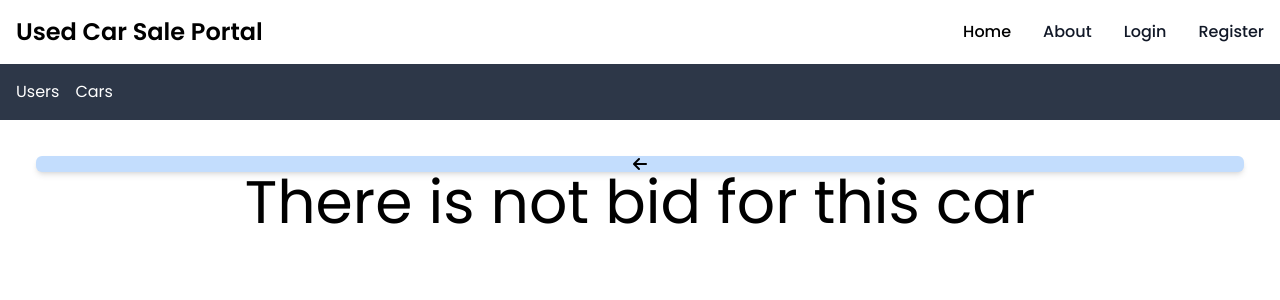
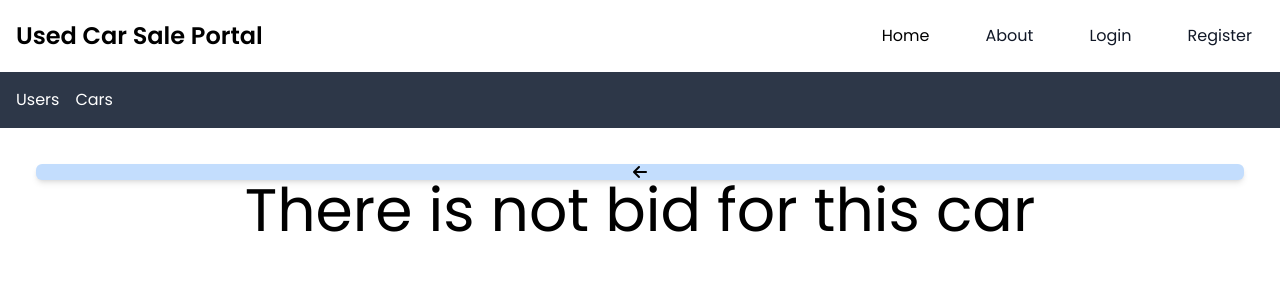
Before and after one commit to kyawminht/used-car-sale-portal_frontend, a Vue app: page /admin/car/bid/detail/1 in a window 1280 px wide. Shown: the top 300 px of the page. Built offline with nearby package versions, Linux system fonts and the light colour scheme; no server answers.

Commit message:
adjust navbar

```diff
--- a/src/components/Navbar.vue
+++ b/src/components/Navbar.vue
@@ -1,29 +1,22 @@
 <template>
-<nav class="bg-white border-gray-200 dark:bg-gray-900 sm:w-[1170px] m-auto">
+  <nav class="bg-white border-gray-200 dark:bg-gray-900 sm:w-[1170px] m-auto">
     <div class="max-w-screen-xl flex flex-wrap items-center justify-between mx-auto p-4">
-      <router-link to="/" href="https://flowbite.com/" class="flex items-center space-x-3 rtl:space-x-reverse">
-          <span class="self-center text-2xl font-semibold whitespace-nowrap dark:text-white">Used Car Sale Portal</span>
+      <router-link to="/" class="flex items-center space-x-3 rtl:space-x-reverse">
+        <span class="self-center text-2xl font-semibold whitespace-nowrap dark:text-white">Used Car Sale Portal</span>
       </router-link>
-      <button data-collapse-toggle="navbar-default" type="button" class="inline-flex items-center p-2 w-10 h-10 justify-center text-sm text-gray-500 rounded-lg md:hidden hover:bg-gray-100 focus:outline-none focus:ring-2 focus:ring-gray-200 dark:text-gray-400 dark:hover:bg-gray-700 dark:focus:ring-gray-600" aria-controls="navbar-default" aria-expanded="false">
-          <span class="sr-only">Open main menu</span>
-          <svg class="w-5 h-5" aria-hidden="true" xmlns="http://www.w3.org/2000/svg" fill="none" viewBox="0 0 17 14">
-              <path stroke="currentColor" stroke-linecap="round" stroke-linejoin="round" stroke-width="2" d="M1 1h15M1 7h15M1 13h15"/>
-          </svg>
+      <button @click="toggleMenu" class="inline-flex items-center p-2 w-10 h-10 justify-center text-sm text-gray-500 rounded-lg md:hidden">
+        <span class="sr-only">Open main menu</span>
+        <svg class="w-5 h-5" xmlns="http://www.w3.org/2000/svg" fill="none" viewBox="0 0 17 14">
+          <path stroke="currentColor" stroke-linecap="round" stroke-linejoin="round" stroke-width="2" d="M1 1h15M1 7h15M1 13h15"/>
+        </svg>
       </button>
-      <div class="hidden w-full md:block md:w-auto" id="navbar-default">
-        <ul class="font-medium flex flex-col p-4 md:p-0 mt-4 border border-gray-100 rounded-lg bg-gray-50 md:flex-row md:space-x-8 rtl:space-x-reverse md:mt-0 md:border-0 md:bg-white dark:bg-gray-800 md:dark:bg-gray-900 dark:border-gray-700">
-          <li>
-            <router-link to="/" class="block py-2 px-3 text-black rounded md:bg-transparent md:p-0 dark:text-white md:dark:text-blue-500" aria-current="page">Home</router-link>
-          </li>
-          <li>
-            <router-link to="/about" class="block py-2 px-3 text-gray-900 rounded hover:bg-gray-100 md:hover:bg-transparent md:border-0 md:hover:text-blue-700 md:p-0 dark:text-white md:dark:hover:text-blue-500 dark:hover:bg-gray-700 dark:hover:text-white md:dark:hover:bg-transparent">About</router-link>
-          </li>
-          <li>
-            <router-link to="/auth/login" class="block py-2 px-3 text-gray-900 rounded hover:bg-gray-100 md:hover:bg-transparent md:border-0 md:hover:text-blue-700 md:p-0 dark:text-white md:dark:hover:text-blue-500 dark:hover:bg-gray-700 dark:hover:text-white md:dark:hover:bg-transparent">Login</router-link>
-          </li>
-          <li>
-            <router-link to="/auth/register" class="block py-2 px-3 text-gray-900 rounded hover:bg-gray-100 md:hover:bg-transparent md:border-0 md:hover:text-blue-700 md:p-0 dark:text-white md:dark:hover:text-blue-500 dark:hover:bg-gray-700 dark:hover:text-white md:dark:hover:bg-transparent">Register</router-link>
-          </li>
+      <div :class="menuOpen ? 'block' : 'hidden'" class="w-full md:block md:w-auto">
+        <ul class="flex flex-col md:flex-row md:space-x-8">
+          <li><router-link to="/" class="block py-2 px-3 text-black rounded dark:text-white">Home</router-link></li>
+          <li v-if="!isLoggedIn"><router-link to="/about" class="block py-2 px-3 text-gray-900 rounded dark:text-white">About</router-link></li>
+          <li v-if="!isLoggedIn"><router-link to="/auth/login" class="block py-2 px-3 text-gray-900 rounded dark:text-white">Login</router-link></li>
+          <li v-if="!isLoggedIn"><router-link to="/auth/register" class="block py-2 px-3 text-gray-900 rounded dark:text-white">Register</router-link></li>
+          <li v-if="isLoggedIn"><a href="#" @click="logout" class="block py-2 px-3 text-gray-900 rounded dark:text-white">Logout</a></li>
         </ul>
       </div>
     </div>
@@ -32,7 +25,17 @@
 </template>
 
 <script setup>
+import { ref } from 'vue';
+import { useAuth } from '../composable/useAuth';
 
+const { isLoggedIn, logout } = useAuth();
+
+console.log("logged in",isLoggedIn.value)
+const menuOpen = ref(false);
+
+function toggleMenu() {
+    menuOpen.value = !menuOpen.value;
+}
 </script>
 
 <style scoped>
--- /dev/null
+++ b/src/composable/useAuth.js
@@ -0,0 +1,18 @@
+
+import { ref } from 'vue';
+
+const isLoggedIn = ref(false);
+
+export function useAuth() {
+
+    if (localStorage.getItem('token')) {
+        isLoggedIn.value = true;
+    }
+
+    function logout() {
+        localStorage.removeItem('token');
+        isLoggedIn.value = false;
+    }
+
+    return { isLoggedIn, logout };
+}
--- a/src/stores/carStore.js
+++ b/src/stores/carStore.js
@@ -1,5 +1,4 @@
 import { defineStore } from 'pinia';
-import axios from 'axios';
 import instance from '@/axios';
 
 export const useCarStore = defineStore('car', {
--- a/src/views/CarDetail.vue
+++ b/src/views/CarDetail.vue
@@ -74,12 +74,19 @@ import instance from '../axios';
       console.log("bid succes",response);
       router.push('/');
     } catch (error) {
-      if (error.response && error.response.status === 422){
-        errors.value=error.response.data.errors;
+    if (error.response) {
+      // Handle validation errors
+      if (error.response.status === 422) {
+        errors.value = error.response.data.errors;
       }
-      console.error("Failed to place bid",error)
+      // Redirect to login if unauthenticated
+      else if (error.response.status === 401) {
+        router.push('/auth/login');
+      }
     }
+    console.error("Failed to place bid", error);
   }
+};
   onMounted(() => {
     fetchCarById();
   });
```
